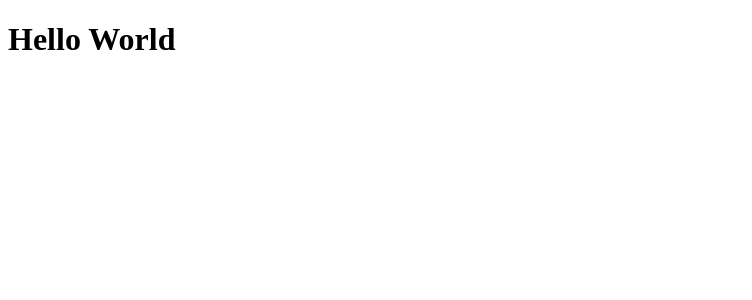
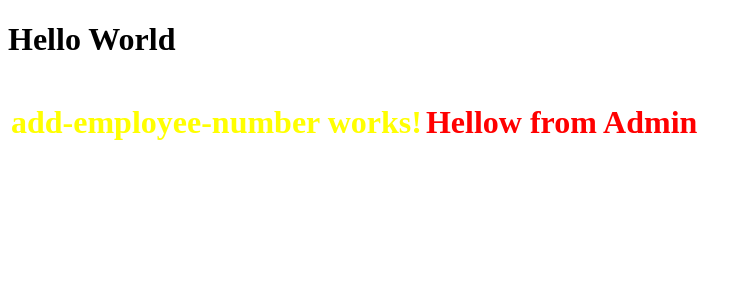
Before and after one commit to sushil141214/DemoAngular, an Angular app: page / in a window 1280 px wide. Shown: the top 300 px of the page, without its empty margins (0-752 px from the left). Built offline with nearby package versions, Linux system fonts and the light colour scheme.

Commit message:
We have add two componet for check html

```diff
--- /dev/null
+++ b/src/app/Components/add-employee-number/add-employee-number.component.css
@@ -0,0 +1,3 @@
+.Primary{
+color: yellow;
+}
--- /dev/null
+++ b/src/app/Components/add-employee-number/add-employee-number.component.html
@@ -0,0 +1 @@
+<h1 class="Primary">add-employee-number works!</h1>
--- /dev/null
+++ b/src/app/Components/employee-list/employee-list.component.ts
@@ -0,0 +1,12 @@
+import { Component } from '@angular/core';
+
+@Component({
+  selector: 'app-employee-list',
+  standalone: true,
+  imports: [],
+  template: '<h1 class="primary">Hellow from Admin</h1>',
+  styles: ['.primary{color:red}']
+})
+export class EmployeeListComponent {
+
+}
--- a/src/app/app.component.html
+++ b/src/app/app.component.html
@@ -1 +1,15 @@
 <H1>Hello World</H1>
+
+<table style="width: 100;">
+
+    <tr>
+        <td>
+                    <app-add-employee-number></app-add-employee-number>
+
+        </td>
+        <td>
+                <app-employee-list></app-employee-list>
+
+        </td>
+    </tr>
+</table>
--- a/src/app/app.component.ts
+++ b/src/app/app.component.ts
@@ -1,12 +1,15 @@
 import { Component } from '@angular/core';
 import { RouterOutlet } from '@angular/router';
+import { AddEmployeeNumberComponent } from './Components/add-employee-number/add-employee-number.component';
+import { EmployeeListComponent } from './Components/employee-list/employee-list.component';
 
 @Component({
   selector: 'app-root',
   standalone: true,
-  imports: [RouterOutlet],
+  imports: [RouterOutlet,AddEmployeeNumberComponent,EmployeeListComponent],
   templateUrl: './app.component.html',
   styleUrl: './app.component.css'
+
 })
 export class AppComponent {
   title = 'DemoAngular';
```
Also changed, not shown: src/app/Components/add-employee-number/add-employee-number.component.ts (added, +12 -0 lines), src/app/Components/employee-list/employee-list.component.css (added), 2 other files (tests, documents, lock files or other folders).
